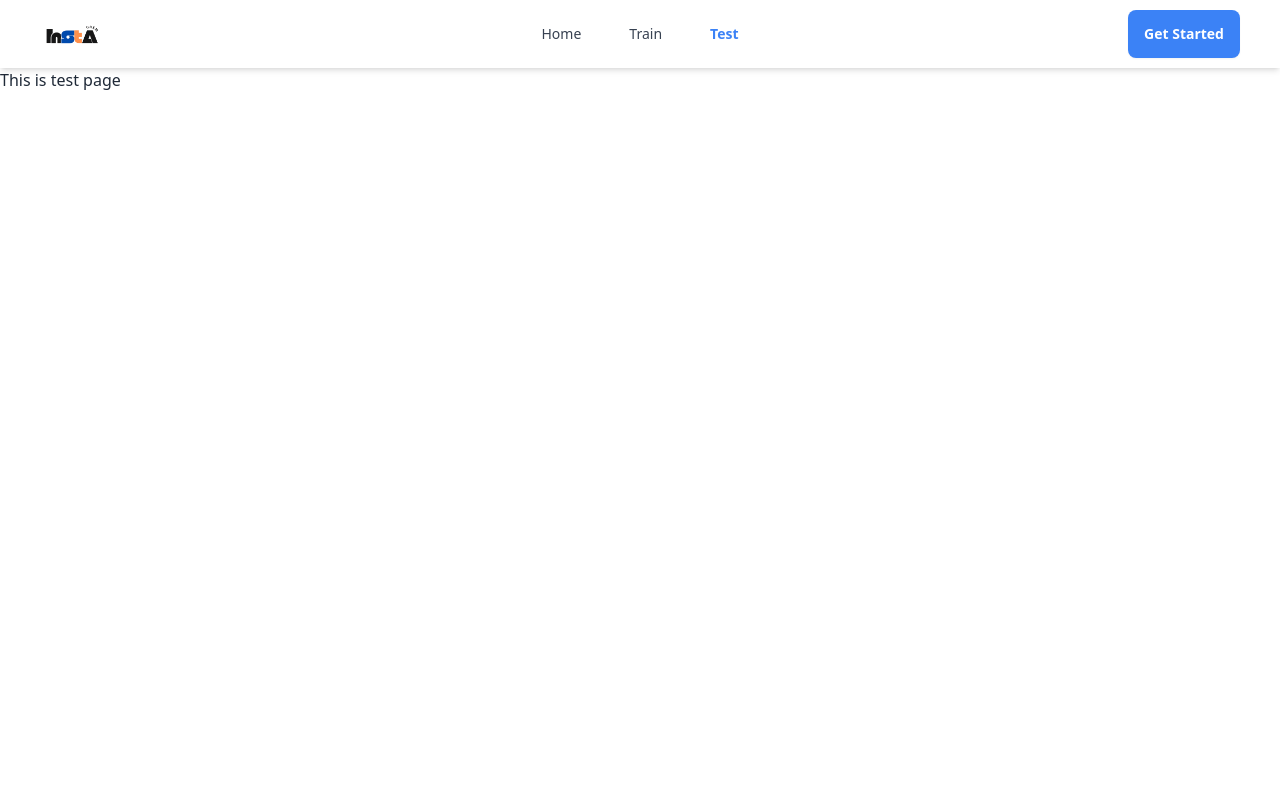
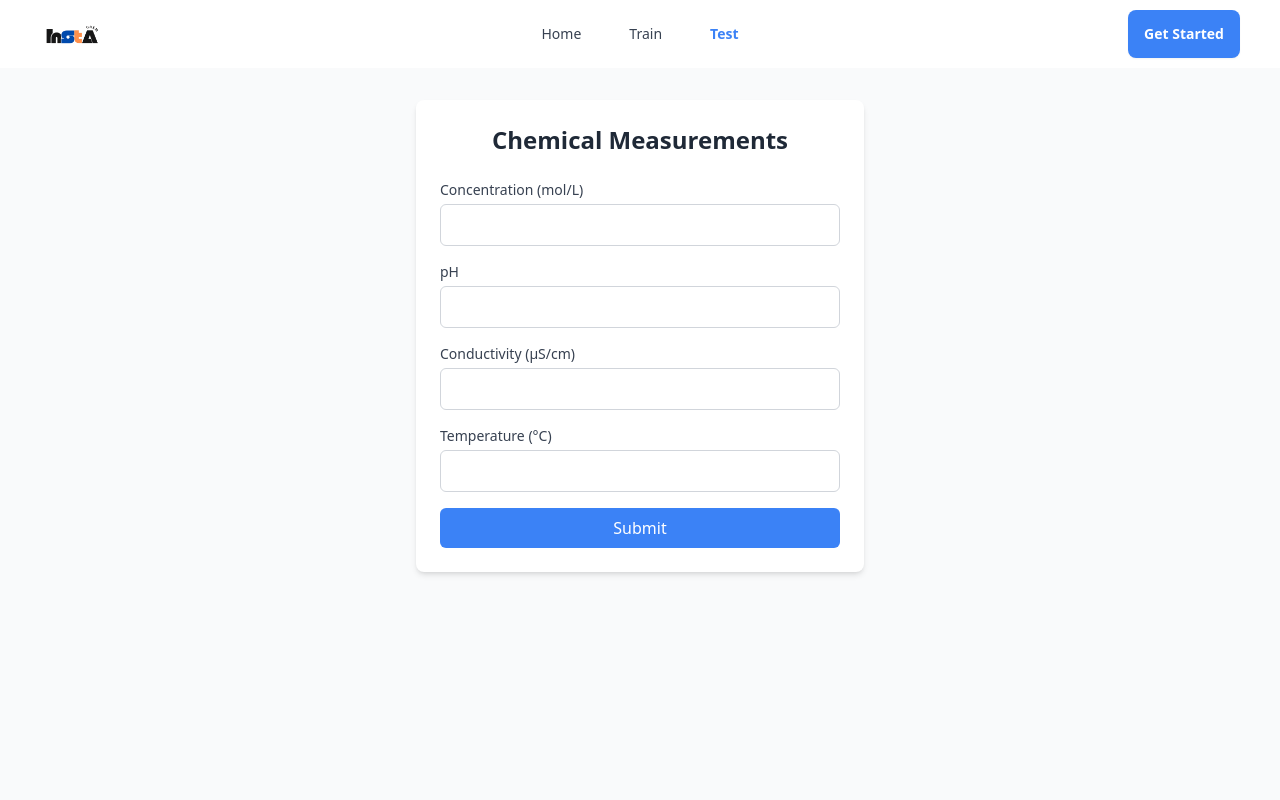
Before and after one commit to nahid6509/DCE-ALUMNI, a React (Vite) app: page /test in a window 1280 px wide. Shown: the top 800 px of the page. Built offline with nearby package versions, Linux system fonts and the light colour scheme.

Commit message:
create 4 inputs fields

```diff
--- a/src/pages/Test.jsx
+++ b/src/pages/Test.jsx
@@ -1,9 +1,99 @@
-import React from 'react';
+import React, { useState } from 'react';
 
 const Test = () => {
+    const [formData, setFormData] = useState({
+        concentration: '',
+        pH: '',
+        conductivity: '',
+        temperature: ''
+    });
+
+    const handleChange = (e) => {
+        const { name, value } = e.target;
+        setFormData(prevState => ({
+            ...prevState,
+            [name]: value
+        }));
+    };
+
     return (
-        <div className='min-h-screen'>
-            <h2>This is test page</h2>
+        <div className='min-h-screen bg-gray-50 p-8'>
+            <div className='max-w-md mx-auto bg-white rounded-lg shadow-md p-6'>
+                <h2 className='text-2xl font-semibold text-gray-800 mb-6 text-center'>
+                    Chemical Measurements
+                </h2>
+
+                <div className='space-y-4'>
+                    <div>
+                        <label htmlFor='concentration' className='block text-sm font-medium text-gray-700 mb-1'>
+                            Concentration (mol/L)
+                        </label>
+                        <input
+                            type='number'
+                            id='concentration'
+                            name='concentration'
+                            value={formData.concentration}
+                            onChange={handleChange}
+                            className='w-full px-3 py-2 border border-gray-300 rounded-md focus:outline-none focus:ring-2 focus:ring-blue-500'
+                            step='0.01'
+                        />
+                    </div>
+
+                    <div>
+                        <label htmlFor='pH' className='block text-sm font-medium text-gray-700 mb-1'>
+                            pH
+                        </label>
+                        <input
+                            type='number'
+                            id='pH'
+                            name='pH'
+                            value={formData.pH}
+                            onChange={handleChange}
+                            className='w-full px-3 py-2 border border-gray-300 rounded-md focus:outline-none focus:ring-2 focus:ring-blue-500'
+                            min='0'
+                            max='14'
+                            step='0.1'
+                        />
+                    </div>
+
+                    <div>
+                        <label htmlFor='conductivity' className='block text-sm font-medium text-gray-700 mb-1'>
+                            Conductivity (μS/cm)
+                        </label>
+                        <input
+                            type='number'
+                            id='conductivity'
+                            name='conductivity'
+                            value={formData.conductivity}
+                            onChange={handleChange}
+                            className='w-full px-3 py-2 border border-gray-300 rounded-md focus:outline-none focus:ring-2 focus:ring-blue-500'
+                            step='0.1'
+                        />
+                    </div>
+
+                    <div>
+                        <label htmlFor='temperature' className='block text-sm font-medium text-gray-700 mb-1'>
+                            Temperature (°C)
+                        </label>
+                        <input
+                            type='number'
+                            id='temperature'
+                            name='temperature'
+                            value={formData.temperature}
+                            onChange={handleChange}
+                            className='w-full px-3 py-2 border border-gray-300 rounded-md focus:outline-none focus:ring-2 focus:ring-blue-500'
+                            step='0.1'
+                        />
+                    </div>
+
+                    <button
+                        className='w-full bg-blue-500 text-white py-2 px-4 rounded-md hover:bg-blue-600 transition-colors'
+                        onClick={() => console.log(formData)}
+                    >
+                        Submit
+                    </button>
+                </div>
+            </div>
         </div>
     );
 };
```
